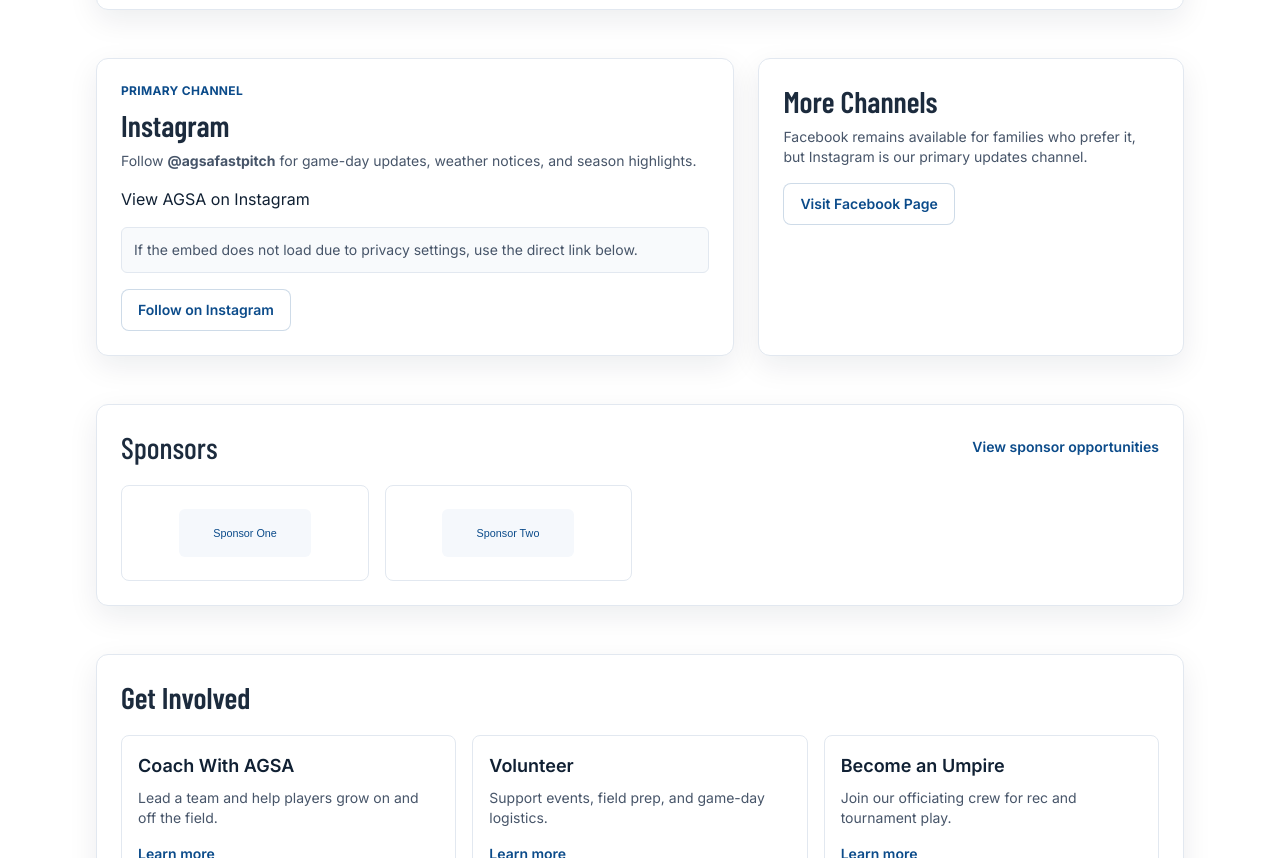
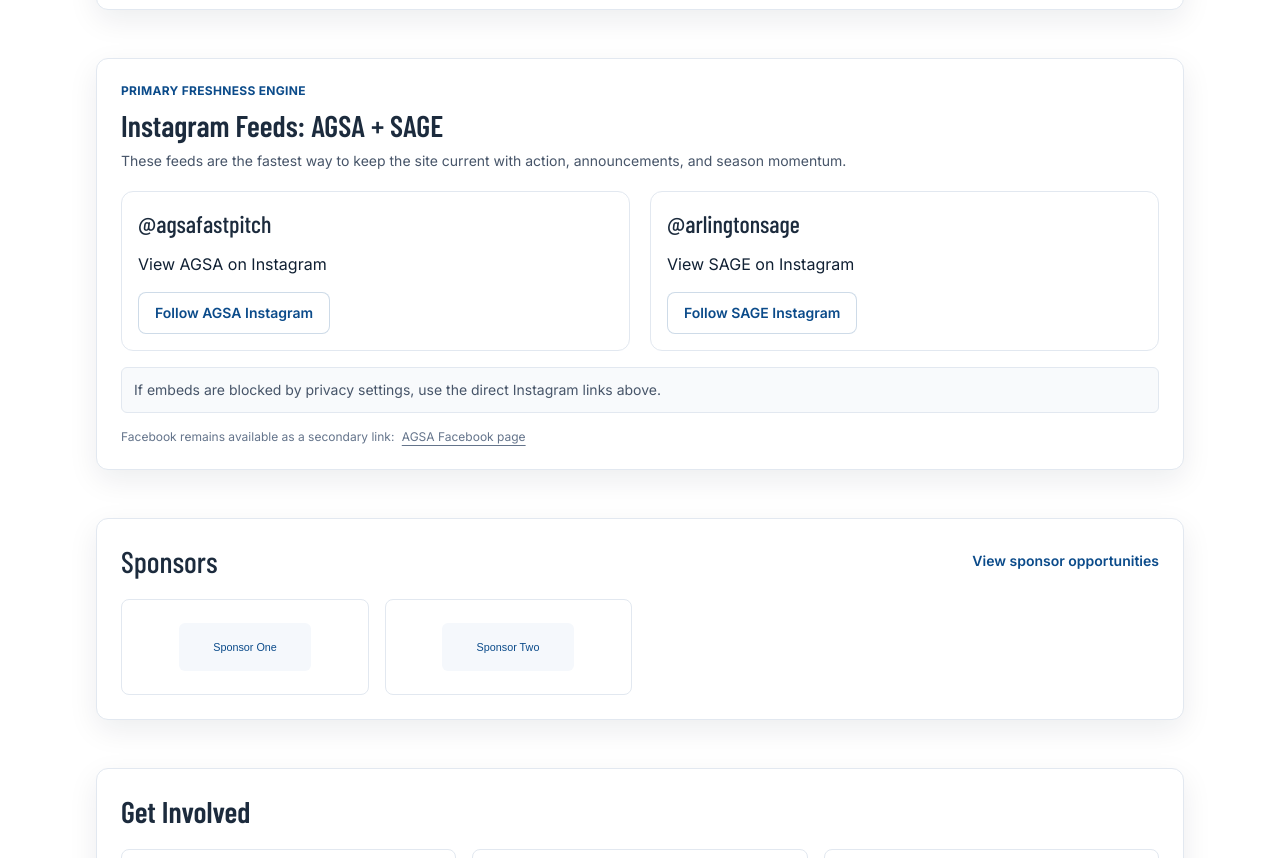
Before and after one commit to berginj/SportSch, an Astro site in the folder agsa-site/: page / in a window 1280 px wide. Shown: the part 2134-2992 px from the top of the page. Built offline with nearby package versions, Linux system fonts and the light colour scheme; Astro itself is replaced by a stand-in of ours; a script that the page names is missing.

Commit message:
Prioritize AGSA and SAGE Instagram feeds with image reuse deterrents

```diff
--- a/agsa-site/src/components/ApprovedActionGallery.astro
+++ b/agsa-site/src/components/ApprovedActionGallery.astro
@@ -42,10 +42,15 @@
                     alt={heroImages[0].alt || "AGSA action moment"}
                     class="h-[320px] w-full rounded-lg object-cover md:h-[420px]"
                     loading="eager"
+                    draggable="false"
+                    oncontextmenu="return false;"
                   />
                   <figcaption class="absolute bottom-2 left-2 rounded bg-black/55 px-3 py-1 text-xs font-semibold text-white">
                     AGSA Action
                   </figcaption>
+                  <span class="pointer-events-none absolute right-2 top-2 rounded bg-black/55 px-2 py-1 text-[10px] font-semibold uppercase tracking-wide text-white">
+                    AGSA
+                  </span>
                 </figure>
               )
             }
@@ -57,6 +62,8 @@
                     alt={image.alt || "AGSA action moment"}
                     class="h-[206px] w-full rounded-lg object-cover"
                     loading="lazy"
+                    draggable="false"
+                    oncontextmenu="return false;"
                   />
                 ))
               }
@@ -78,6 +85,8 @@
                 alt={image.alt || "AGSA softball action photo"}
                 class="h-52 w-full rounded-xl object-cover"
                 loading="lazy"
+                draggable="false"
+                oncontextmenu="return false;"
               />
             ))
           }
@@ -97,6 +106,8 @@
                       alt={image.alt || "AGSA season highlight"}
                       class="h-28 w-full rounded-lg object-cover"
                       loading="lazy"
+                      draggable="false"
+                      oncontextmenu="return false;"
                     />
                   ))
                 }
--- a/agsa-site/src/components/SocialEmbeds.astro
+++ b/agsa-site/src/components/SocialEmbeds.astro
@@ -1,35 +1,49 @@
 ---
 interface Props {
-  instagramUrl: string;
+  agsaInstagramUrl: string;
+  sageInstagramUrl: string;
+  agsaInstagramHandle: string;
+  sageInstagramHandle: string;
   facebookUrl: string;
-  instagramHandle: string;
 }
 
-const { instagramUrl, facebookUrl, instagramHandle } = Astro.props as Props;
+const { agsaInstagramUrl, sageInstagramUrl, agsaInstagramHandle, sageInstagramHandle, facebookUrl } = Astro.props as Props;
 ---
 
-<section class="grid gap-6 lg:grid-cols-[1.2fr_0.8fr]">
+<section class="grid gap-6">
   <article class="card p-6">
-    <p class="text-xs font-bold uppercase tracking-wide text-brand-primary">Primary Channel</p>
-    <h2 class="mt-2 font-display text-3xl font-semibold text-brand-secondary">Instagram</h2>
+    <p class="text-xs font-bold uppercase tracking-wide text-brand-primary">Primary Freshness Engine</p>
+    <h2 class="mt-2 font-display text-3xl font-semibold text-brand-secondary">Instagram Feeds: AGSA + SAGE</h2>
     <p class="mt-2 text-sm text-slate-600">
-      Follow <strong>@{instagramHandle}</strong> for game-day updates, weather notices, and season highlights.
+      These feeds are the fastest way to keep the site current with action, announcements, and season momentum.
     </p>
-    <blockquote class="instagram-media mt-4" data-instgrm-permalink={instagramUrl} data-instgrm-version="14">
-      <a href={instagramUrl}>View AGSA on Instagram</a>
-    </blockquote>
+
+    <div class="mt-5 grid gap-5 lg:grid-cols-2">
+      <article class="rounded-xl border border-slate-200 p-4">
+        <h3 class="font-display text-2xl text-brand-secondary">@{agsaInstagramHandle}</h3>
+        <blockquote class="instagram-media mt-3" data-instgrm-permalink={agsaInstagramUrl} data-instgrm-version="14">
+          <a href={agsaInstagramUrl}>View AGSA on Instagram</a>
+        </blockquote>
+        <a class="btn-secondary mt-4" href={agsaInstagramUrl} target="_blank" rel="noreferrer">Follow AGSA Instagram</a>
+      </article>
+
+      <article class="rounded-xl border border-slate-200 p-4">
+        <h3 class="font-display text-2xl text-brand-secondary">@{sageInstagramHandle}</h3>
+        <blockquote class="instagram-media mt-3" data-instgrm-permalink={sageInstagramUrl} data-instgrm-version="14">
+          <a href={sageInstagramUrl}>View SAGE on Instagram</a>
+        </blockquote>
+        <a class="btn-secondary mt-4" href={sageInstagramUrl} target="_blank" rel="noreferrer">Follow SAGE Instagram</a>
+      </article>
+    </div>
+
     <div class="mt-4 rounded-md border border-slate-200 bg-slate-50 p-3 text-sm text-slate-600">
-      If the embed does not load due to privacy settings, use the direct link below.
+      If embeds are blocked by privacy settings, use the direct Instagram links above.
     </div>
-    <a class="btn-secondary mt-4" href={instagramUrl} target="_blank" rel="noreferrer">Follow on Instagram</a>
-  </article>
 
-  <article class="card p-6">
-    <h2 class="font-display text-3xl font-semibold text-brand-secondary">More Channels</h2>
-    <p class="mt-2 text-sm text-slate-600">
-      Facebook remains available for families who prefer it, but Instagram is our primary updates channel.
+    <p class="mt-4 text-xs text-slate-500">
+      Facebook remains available as a secondary link:
+      <a class="ml-1 underline" href={facebookUrl} target="_blank" rel="noreferrer">AGSA Facebook page</a>
     </p>
-    <a class="btn-secondary mt-4" href={facebookUrl} target="_blank" rel="noreferrer">Visit Facebook Page</a>
   </article>
 
   <script async src="//www.instagram.com/embed.js"></script>
--- a/agsa-site/src/config/site.json
+++ b/agsa-site/src/config/site.json
@@ -16,6 +16,7 @@
   "instagramHandle": "agsafastpitch",
   "socials": {
     "instagramUrl": "https://www.instagram.com/agsafastpitch/",
+    "sageInstagramUrl": "https://www.instagram.com/arlingtonsage/",
     "facebookUrl": "https://www.facebook.com/AGSAFastpitch"
   },
   "partnerOrg": {
--- a/agsa-site/src/pages/index.astro
+++ b/agsa-site/src/pages/index.astro
@@ -99,9 +99,11 @@
 
   <section class="container-shell pb-12">
     <SocialEmbeds
-      instagramUrl={site.socials.instagramUrl}
+      agsaInstagramUrl={site.socials.instagramUrl}
+      sageInstagramUrl={site.socials.sageInstagramUrl}
       facebookUrl={site.socials.facebookUrl}
-      instagramHandle={site.instagramHandle}
+      agsaInstagramHandle={site.instagramHandle}
+      sageInstagramHandle="arlingtonsage"
     />
   </section>
 
```
Also changed, not shown: agsa-site/staticwebapp.config.json (+12 -0 lines), agsa-site/README.md, 1 other file.
